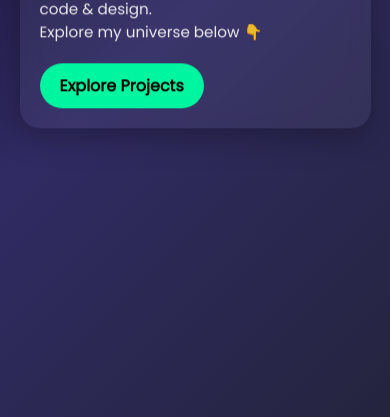
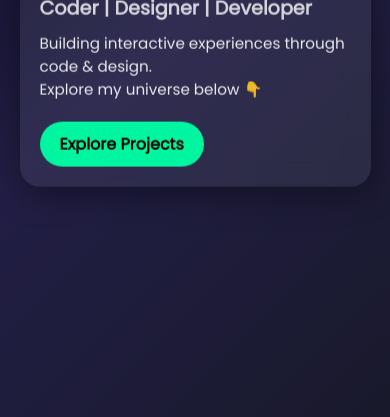
Before and after one commit to ayushmeshram21/New_Port, a plain HTML site: page html.html in a window 390 px wide. Shown: the part 427-844 px from the top of the page. Drawn offline with Linux system fonts and the light colour scheme; some packages are replaced by stand-ins of ours; a script that the page names is missing.

Commit message:
second commit

```diff
--- a/html.html
+++ b/html.html
@@ -23,5 +23,7 @@
       <a href="#projects" class="btn">Explore Projects</a>
     </div>
   </div>
+  <div class="overlay"></div>
+
 </body>
 </html>
--- a/style.css
+++ b/style.css
@@ -54,34 +54,57 @@ body {
   position: relative;
   width: 100%;
   height: 100vh;
+  overflow: hidden;
 }
+
+/* Keep model behind everything */
 .model {
   position: absolute;
   top: 0;
   left: 0;
   width: 100%;
   height: 100%;
+  z-index: 0; /* put it behind */
 }
 spline-viewer {
   width: 100%;
   height: 100%;
 }
 
-/* Content Box */
+/* Glassmorphism content box */
 .content {
   position: absolute;
   top: 50%;
   left: 10%;
   transform: translateY(-50%);
-  background: rgba(255, 255, 255, 0.05);
+  background: rgba(255, 255, 255, 0.07);
   border-radius: 20px;
   padding: 30px;
-  backdrop-filter: blur(10px);
+  backdrop-filter: blur(12px);
   max-width: 450px;
+  z-index: 2; /* above model */
+  box-shadow: 0 8px 32px rgba(0, 0, 0, 0.4);
+}
+.overlay {
+  position: absolute;
+  top: 0;
+  left: 0;
+  height: 100%;
+  width: 100%;
+  background: rgba(0,0,0,0.3);
   z-index: 1;
-  box-shadow: 0 8px 32px rgba(0, 0, 0, 0.3);
 }
 
+/* Content Box */
+@media (max-width: 768px) {
+  .content {
+    left: 5%;
+    right: 5%;
+    padding: 20px;
+    top: 60%; /* shift down slightly for better visibility */
+    transform: translateY(-60%);
+  }
+}
 /* Text Styles */
 .title {
   font-size: 3rem;
```
